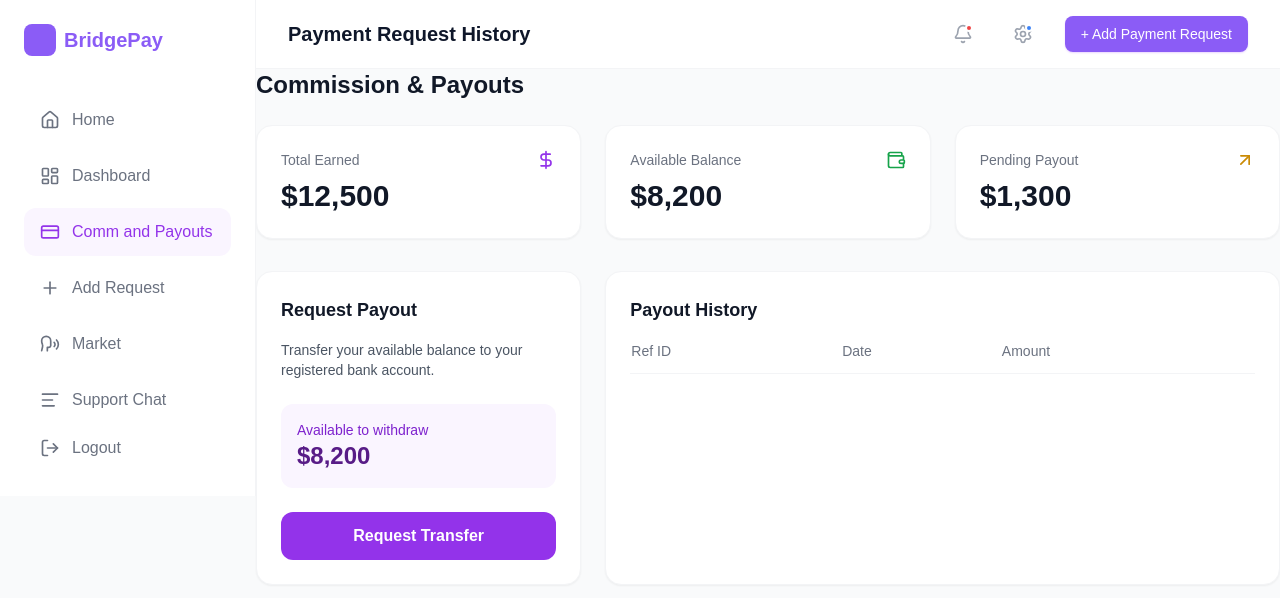
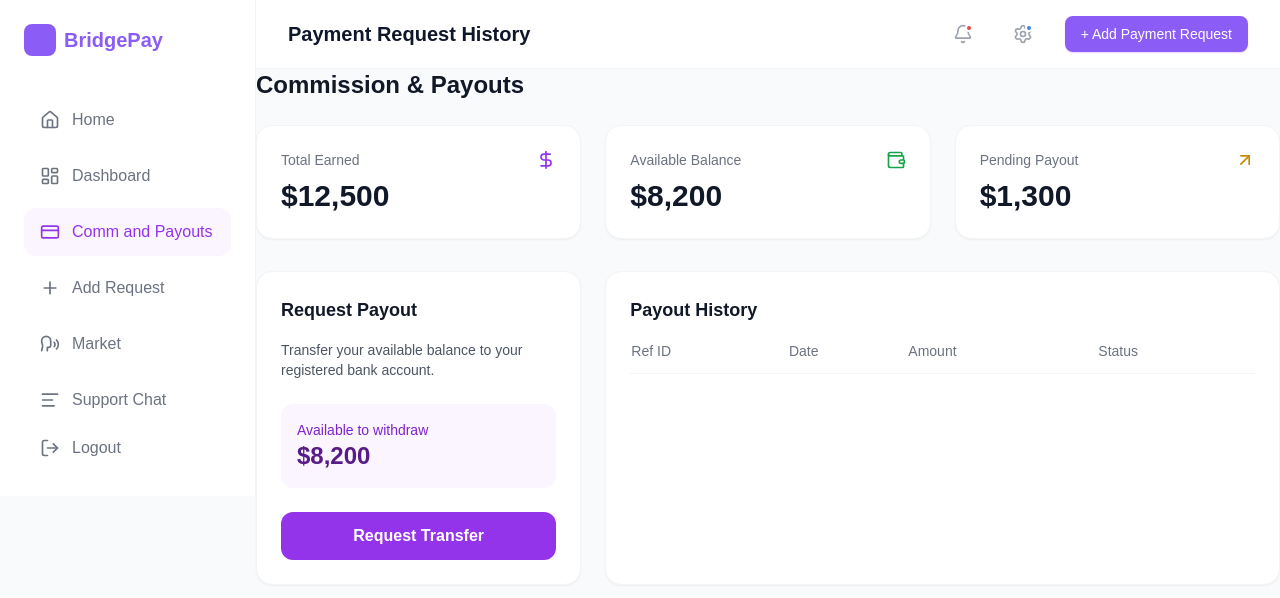
Before and after one commit to Abusadiq006/bridge-pay-dashboard, a React (Vite) app: page /dashboard/payouts in a window 1280 px wide. Shown: the top 598 px of the page. Built offline with nearby package versions, Linux system fonts and the light colour scheme; a web font is replaced by a local one.

Commit message:
added status

```diff
--- a/src/pages/CommAndPayouts.jsx
+++ b/src/pages/CommAndPayouts.jsx
@@ -78,6 +78,7 @@ const CommAndPayouts = () => {
                                             <th className="pb-3 font-medium">Ref ID</th>
                                             <th className="pb-3 font-medium">Date</th>
                                             <th className="pb-3 font-medium">Amount</th>
+                                            <th className="pb-3 font-medium">Status</th>
                                         </tr>
                                     </thead>
                                 </table>
```
